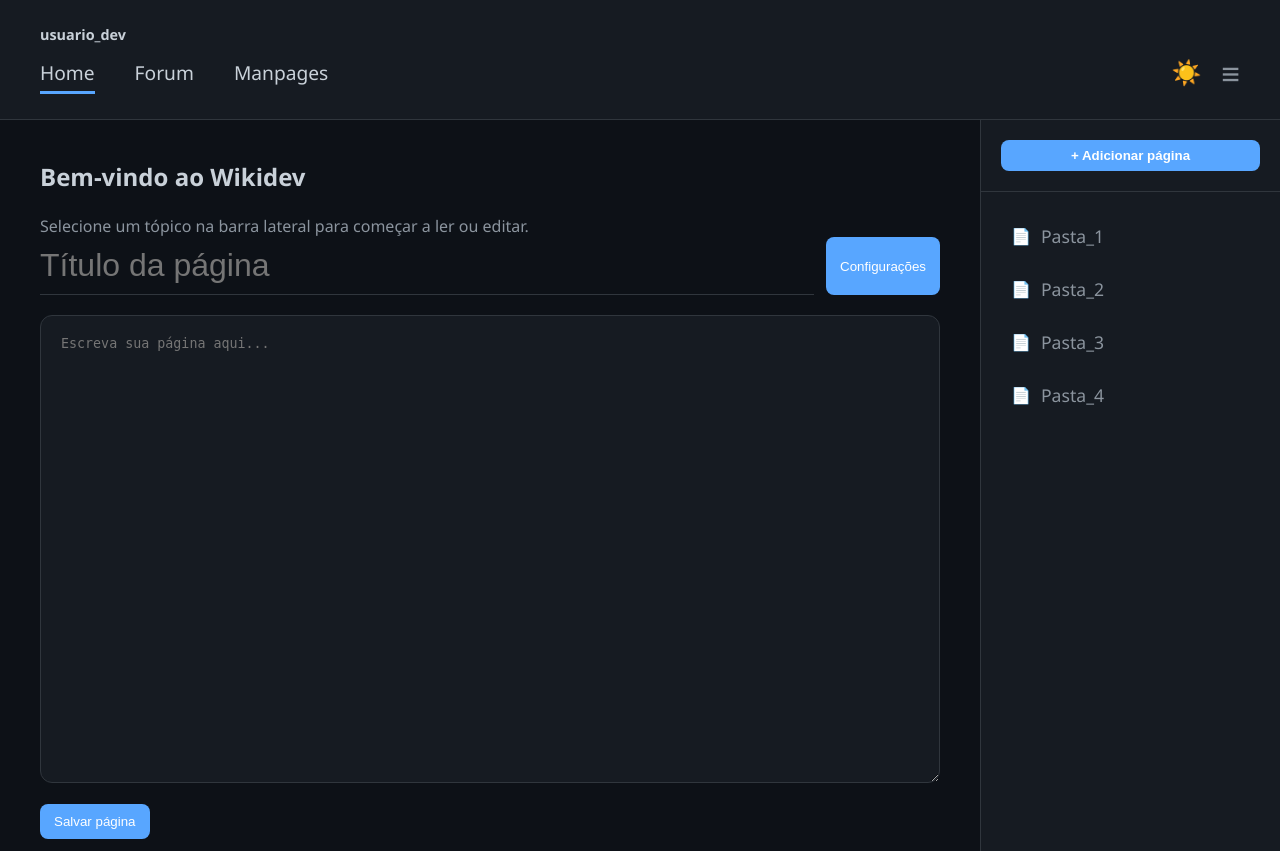
After one commit to WikiDev-Team/WikiDev, a FastAPI app: template templates/main.html in a window 1280 px wide. The commit adds this page. Run offline with FastAPI, Linux system fonts and the light colour scheme; the template is opened without the code that fills it, so the values that code supplies are empty; some libraries are stand-ins or nearby versions.

Commit message:
feat(pages): botão inicial para adicionar páginas

```diff
--- a/app/main.py
+++ b/app/main.py
@@ -1,5 +1,8 @@
-from fastapi import FastAPI
+from fastapi import FastAPI, Request
+from fastapi.responses import HTMLResponse
+from fastapi.templating import Jinja2Templates
 from fastapi.middleware.cors import CORSMiddleware
+from fastapi.staticfiles import StaticFiles
 from sqlmodel import Session, select
 
 from .db import init_db, engine
@@ -12,6 +15,9 @@ from .routers.comments import router as comments_router
 from .routers.examples import router as examples_router
 
 app = FastAPI(title="WikiDev API", version="1.0.0")
+templates = Jinja2Templates(directory="templates")
+
+app.mount("/static", StaticFiles(directory="static"), name="static")
 
 app.add_middleware(
     CORSMiddleware,
@@ -58,3 +64,11 @@ def dashboard():
             "tags": session.exec(select(Tag)).all().__len__(),
             "pages": session.exec(select(Page)).all().__len__(),
         }
+
+@app.get("/home", response_class=HTMLResponse)
+def pages_ui(request: Request):
+    return templates.TemplateResponse(
+        request=request,
+        name="main.html",
+        context={}
+    )
--- a/requirements.txt
+++ b/requirements.txt
@@ -4,3 +4,4 @@ sqlmodel
 sqlalchemy
 python-dotenv
 jinja2
+python-multipart
--- a/feature/frontend-inicial/js/script.js
+++ b/static/script.js
@@ -33,3 +33,12 @@ window.onload = function() {
         themeBtn.textContent = '🌙';
     }
 }
+
+function showPageEditor() {
+    document.getElementById("welcome-panel").classList.add("hidden");
+    document.getElementById("page-editor").classList.remove("hidden");
+}
+
+function togglePageSettings() {
+    document.getElementById("page-settings").classList.toggle("hidden");
+}
--- a/feature/frontend-inicial/css/style.css
+++ b/static/style.css
@@ -176,3 +176,94 @@ body {
     content: "📄";
     font-size: 1rem;
 }
+
+.add-page-button {
+    background-color: var(--accent-blue);
+    color: white;
+    border: none;
+    border-radius: 8px;
+    padding: 8px 12px;
+    cursor: pointer;
+    font-weight: 600;
+}
+
+.page-editor {
+    max-width: 900px;
+    margin: 0 auto;
+}
+
+.editor-top {
+    display: flex;
+    gap: 12px;
+    margin-bottom: 20px;
+}
+
+.page-title {
+    flex: 1;
+    background: transparent;
+    color: var(--text-primary);
+    border: none;
+    border-bottom: 1px solid var(--border-color);
+    font-size: 2rem;
+    padding: 10px 0;
+    outline: none;
+}
+
+.settings-button,
+.save-page-button {
+    background-color: var(--accent-blue);
+    color: white;
+    border: none;
+    border-radius: 8px;
+    padding: 10px 14px;
+    cursor: pointer;
+}
+
+.page-settings {
+    background-color: var(--bg-panel);
+    border: 1px solid var(--border-color);
+    border-radius: 12px;
+    padding: 16px;
+    margin-bottom: 20px;
+    display: grid;
+    grid-template-columns: repeat(2, 1fr);
+    gap: 12px;
+}
+
+.page-settings.hidden {
+    display: none;
+}
+
+.page-settings input,
+.page-settings select {
+    background-color: var(--bg-main);
+    color: var(--text-primary);
+    border: 1px solid var(--border-color);
+    border-radius: 8px;
+    padding: 10px;
+}
+
+.page-content {
+    width: 100%;
+    min-height: 55vh;
+    background-color: var(--bg-panel);
+    color: var(--text-primary);
+    border: 1px solid var(--border-color);
+    border-radius: 12px;
+    padding: 20px;
+    resize: vertical;
+    outline: none;
+}
+
+.save-page-button {
+    margin-top: 16px;
+}
+
+.sidebar-actions {
+    padding: 20px;
+    border-bottom: 1px solid var(--border-color);
+}
+
+.sidebar-actions .add-page-button {
+    width: 100%;
+}
--- /dev/null
+++ b/templates/main.html
@@ -0,0 +1,107 @@
+<!DOCTYPE html>
+<html lang="pt-BR">
+<head>
+    <meta charset="UTF-8">
+    <meta name="viewport" content="width=device-width, initial-scale=1.0">
+    <link rel="stylesheet" href="/static/style.css">
+    <script src="/static/script.js" defer></script>
+    <script src="https://unpkg.com/htmx.org@1.9.12"></script>
+    <title>Wikidev</title>
+</head>
+<body>
+
+    <header class="topbar">
+        <div class="topbar-left">
+            <div class="user-tag"><strong>usuario_dev</strong></div>
+
+            <nav class="main-nav">
+                <a href="#" class="active">Home</a>
+                <a href="#">Forum</a>
+                <a href="#">Manpages</a>
+            </nav>
+        </div>
+
+        <div class="topbar-right">
+            <button class="theme-toggle" onclick="toggleTheme()" id="theme-btn" title="Alternar Tema">☀️</button>
+
+            <div class="menu-hamburger" onclick="toggleSidebar()" title="Recolher/Expandir Menu">≡</div>
+        </div>
+    </header>
+
+    <div class="layout-container">
+
+    <main class="main-content">
+        <section id="welcome-panel">
+            <h2>Bem-vindo ao Wikidev</h2>
+            <br>
+            <p style="color: var(--text-secondary)">Selecione um tópico na barra lateral para começar a ler ou editar.</p>
+        </section>
+
+        <form
+            id="page-editor"
+            class="page-editor hidden"
+            hx-post="/pages/htmx"
+            hx-target="#pages-list"
+            hx-swap="afterbegin"
+        >
+            <div class="editor-top">
+                <input
+                    class="page-title"
+                    name="title"
+                    placeholder="Título da página"
+                    required
+                >
+
+                <button type="button" class="settings-button" onclick="togglePageSettings()">
+                    Configurações
+                </button>
+            </div>
+
+            <div id="page-settings" class="page-settings hidden">
+                <input name="summary" placeholder="Resumo">
+
+                <select name="page_type">
+                    <option value="personal">Personal</option>
+                    <option value="official">Official</option>
+                    <option value="question">Question</option>
+                    <option value="example">Example</option>
+                    <option value="note">Note</option>
+                </select>
+
+                <select name="status">
+                    <option value="draft">Draft</option>
+                    <option value="published">Published</option>
+                    <option value="archived">Archived</option>
+                </select>
+
+                <input name="tag_ids" placeholder="Tags: 1,2,3">
+            </div>
+
+            <textarea
+                class="page-content"
+                name="content"
+                placeholder="Escreva sua página aqui..."
+            ></textarea>
+
+            <button type="submit" class="save-page-button">Salvar página</button>
+        </form>
+
+    </main>
+
+    <aside class="sidebar" id="sidebar">
+        <div class="sidebar-actions">
+            <button class="add-page-button" onclick="showPageEditor()"> + Adicionar página </button>
+        </div>
+
+        <ul class="file-tree" id="pages-list">
+            <li><div class="folder-item">Pasta_1</div></li>
+            <li><div class="folder-item">Pasta_2</div></li>
+            <li><div class="folder-item">Pasta_3</div></li>
+            <li><div class="folder-item">Pasta_4</div></li>
+        </ul>
+    </aside>
+
+    </div>
+
+</body>
+</html>
```
Also changed, not shown: app/routers/pages.py (+37 -1 lines), feature/frontend-inicial/main.html (deleted, +0 -50 lines).
